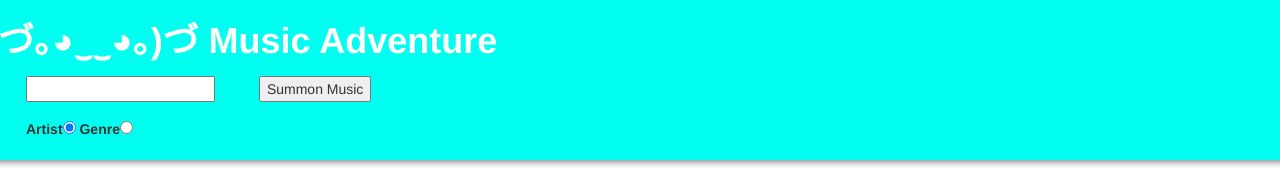
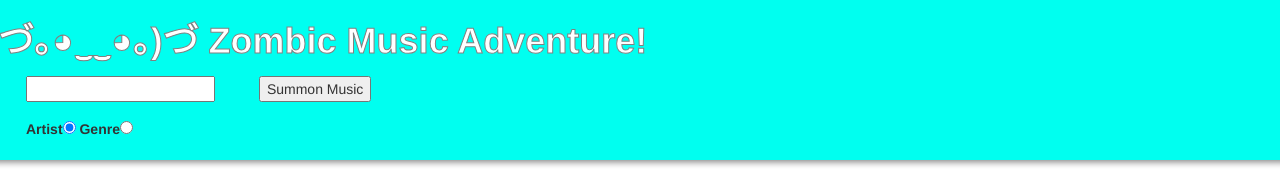
Before and after one commit to Internev/music-adventure, a website: page client/index.html in a window 1280 px wide. Shown: the top 177 px of the page. Drawn offline with nearby package versions, Linux system fonts and the light colour scheme; some packages are replaced by stand-ins of ours.

Commit message:
Adjust naming/styling a bit

```diff
--- a/client/index.html
+++ b/client/index.html
@@ -2,7 +2,7 @@
 <html ng-app="adventure">
   <head>
     <meta charset="utf-8">
-    <title>Music Adventure!</title>
+    <title>Zombic Music Adventure!</title>
     <link rel="stylesheet" href="https://maxcdn.bootstrapcdn.com/bootstrap/3.3.7/css/bootstrap.min.css" integrity="sha384-BVYiiSIFeK1dGmJRAkycuHAHRg32OmUcww7on3RYdg4Va+PmSTsz/K68vbdEjh4u" crossorigin="anonymous">
     <link rel="stylesheet" href="styles.css">
   </head>
--- a/client/start/start.html
+++ b/client/start/start.html
@@ -2,7 +2,7 @@
 
 
   <nav class="navbar navbar-aqua">
-    <h1 class="headtext">(づ｡◕‿‿◕｡)づ Music Adventure</h1>
+    <h1 class="headtext">(づ｡◕‿‿◕｡)づ Zombic Music Adventure!</h1>
     <div class="searchbox">
       <input ng-model="start.searchbox" />
       <button ng-click="start.getData(start.searchbox)" class="searchbox">Summon Music</button><br>
--- a/client/styles.css
+++ b/client/styles.css
@@ -20,7 +20,7 @@
 .headtext {
   color: white;
   font-weight: bold;
-  text-decoration-style: dashed;
+  -webkit-text-stroke: 1px grey;
   /*text-shadow: 1px 1px 1px grey;*/
 }
 
```
